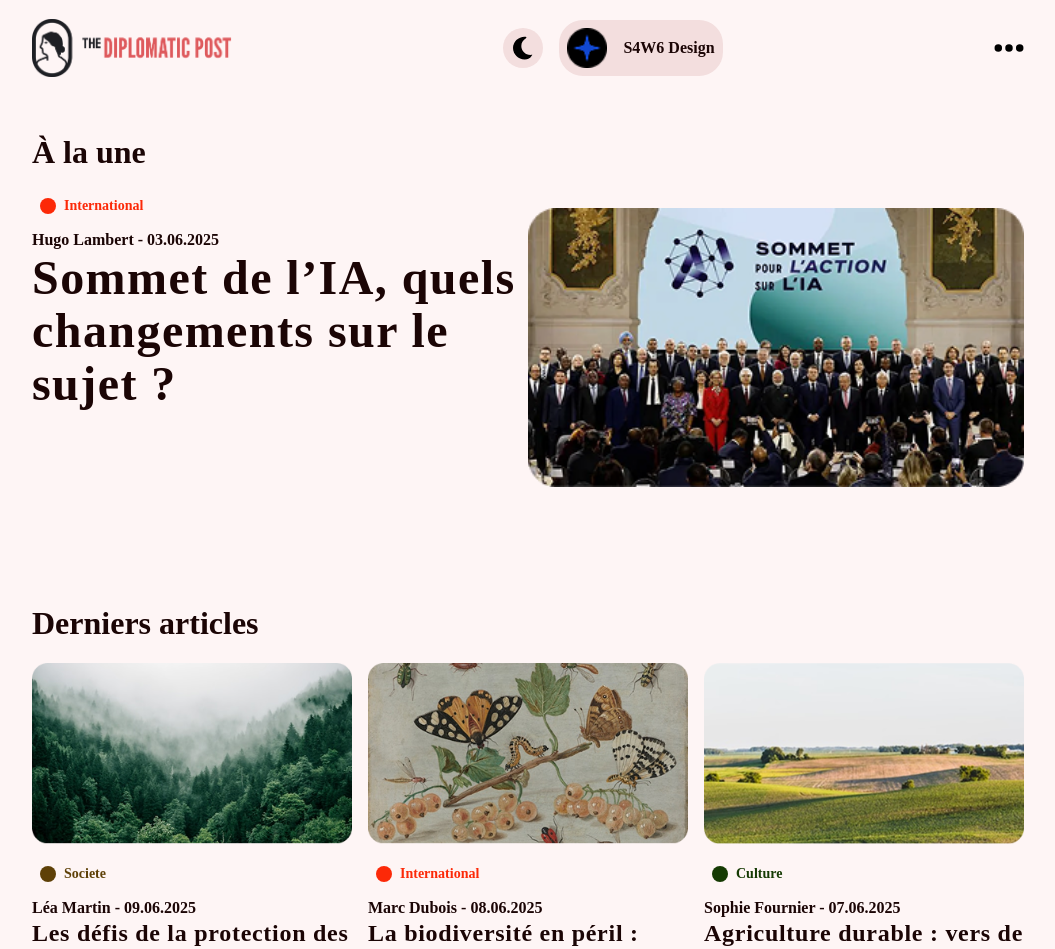
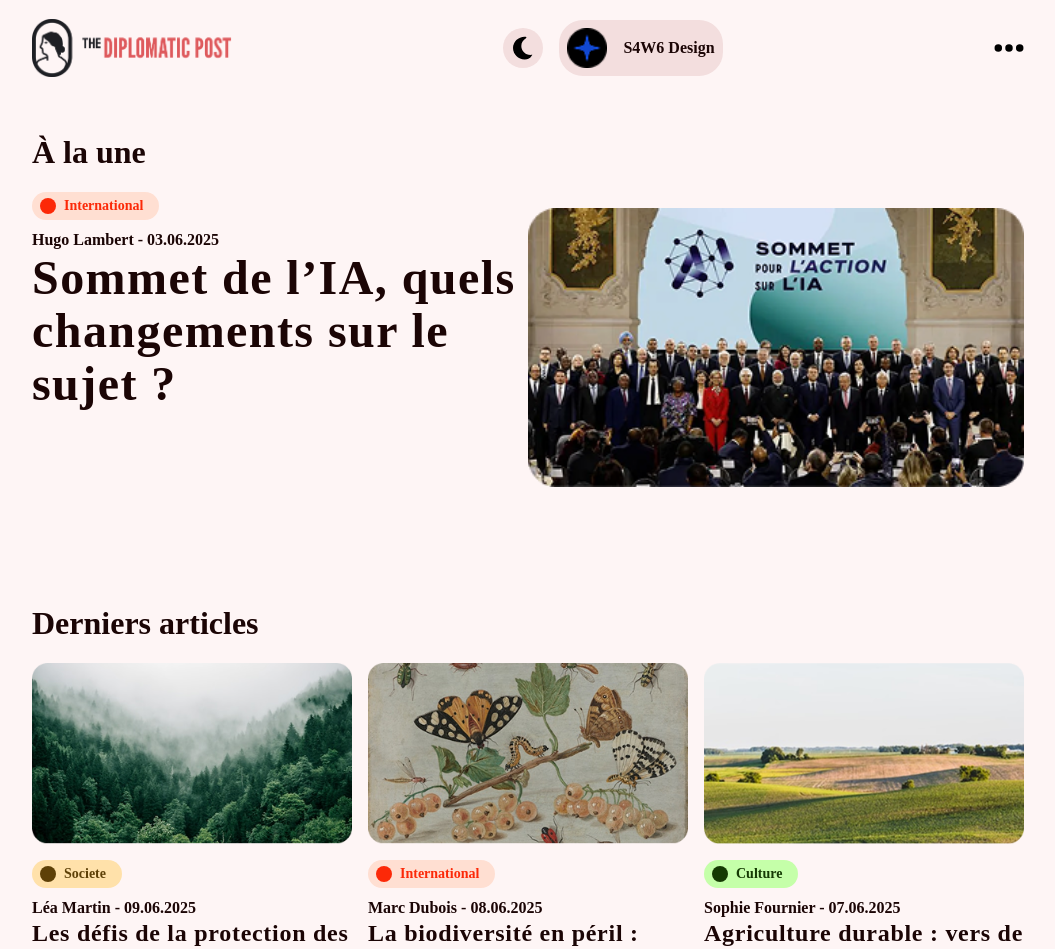
Before and after one commit to Hugo6800/site-diplomatic, a Next.js app: page / in a window 1280 px wide. Shown: the top 949 px of the page, without its empty margins (112-1167 px from the left). Built offline with nearby package versions, Linux system fonts and the light colour scheme.

Commit message:
update bg tags

```diff
--- a/app/components/Header/TagNavigationArticles.tsx
+++ b/app/components/Header/TagNavigationArticles.tsx
@@ -11,13 +11,14 @@ export default function TagNavigationArticles({
     className,
     variant = 'menu'
 }: TagNavigationArticlesProps) {
-    const baseColor = className.match(/tag-[^\s]+/)?.[0] || ''
+    const category = className.match(/tag-([^\s]+)/)?.[1] || ''
+    const baseColor = `tag-${category}`
 
     const variantStyles = variant === 'menu' ? {
         container: `text-${baseColor} border-2 border-${baseColor}`,
         text: 'text-sm'
     } : {
-        container: `bg-${baseColor}/30 text-${baseColor}`,
+        container: `bg-background-tag-${category} text-${baseColor}`,
         text: 'text-sm'
     }
 
--- a/app/globals.css
+++ b/app/globals.css
@@ -18,17 +18,33 @@
 @theme inline {
   --color-background: var(--background);
   --color-foreground: var(--foreground);
-  --color-bg-tag-international: #FFDFD2;
-  --color-bg-tag-societe: #FFE1AA;
-  --color-bg-tag-culture: #C5FFA9;
   --color-gray: #F3DEDE;
-  --color-tag-all: #3F2525;
-  --color-tag-international: #FC2908;
-  --color-tag-societe: #5E4007;
-  --color-tag-culture: #153A03;
-  --color-tag-politic: #071652;
   --color-accent: #DE595C;
 }
+
+
+/* Classes de background pour les tags */
+.bg-background-tag-international { background-color: #FFDFD2; }
+.bg-background-tag-societe { background-color: #FFE1AA; }
+.bg-background-tag-culture { background-color: #C5FFA9; }
+.bg-background-tag-politic { background-color: #F3DEDE; }
+.bg-background-tag-all { background-color: #F3DEDE; }
+
+/* Classes de texte pour les tags */
+.text-tag-international { color: #FC2908; }
+.text-tag-societe { color: #5E4007; }
+.text-tag-culture { color: #153A03; }
+.text-tag-politic { color: #071652; }
+.text-tag-all { color: #3F2525; }
+
+/* Classes de background pour les cercles */
+.bg-tag-international { background-color: #FC2908; }
+.bg-tag-societe { background-color: #5E4007; }
+.bg-tag-culture { background-color: #153A03; }
+.bg-tag-politic { background-color: #071652; }
+.bg-tag-all { background-color: #3F2525; }
+
+.bg-gray { background-color: #F3DEDE; }
 
 @media (prefers-color-scheme: dark) {
   :root {
--- a/app/utils/tags-navigation.ts
+++ b/app/utils/tags-navigation.ts
@@ -3,6 +3,7 @@ export interface TagNavigation {
     href: string;
     colorCircle: string;
     className: string;
+    backgroundArticle: string;
 }
 
 export const tagsNavigation: TagNavigation[] = [
@@ -10,30 +11,35 @@ export const tagsNavigation: TagNavigation[] = [
         name: "Tous",
         href: "/",
         colorCircle: "bg-tag-all",
-        className: "text-tag-all border-2 border-tag-all transition-colors"
+        className: "text-tag-all border-2 border-tag-all transition-colors",
+        backgroundArticle: "background-tag-all"
     },
     {
         name: "Culture",
         href: "/culture",
         colorCircle: "bg-tag-culture",
-        className: "text-tag-culture border-2 border-tag-culture transition-colors"
+        className: "text-tag-culture border-2 border-tag-culture transition-colors",
+        backgroundArticle: "background-tag-culture"
     },
     {
         name: "Societe",
         href: "/societe",
         colorCircle: "bg-tag-societe",
-        className: "text-tag-societe border-2 border-tag-societe transition-colors"
+        className: "text-tag-societe border-2 border-tag-societe transition-colors",
+        backgroundArticle: "background-tag-societe"
     },
     {
         name: "Politique",
         href: "/politique",
         colorCircle: "bg-tag-politic",
-        className: "text-tag-politic border-2 border-tag-politic transition-colors"
+        className: "text-tag-politic border-2 border-tag-politic transition-colors",
+        backgroundArticle: "background-tag-politic"
     },
     {
         name: "International",
         href: "/international",
         colorCircle: "bg-tag-international",
-        className: "text-tag-international border-2 border-tag-international transition-colors"
+        className: "text-tag-international border-2 border-tag-international transition-colors",
+        backgroundArticle: "background-tag-international"
     }
 ]
```
